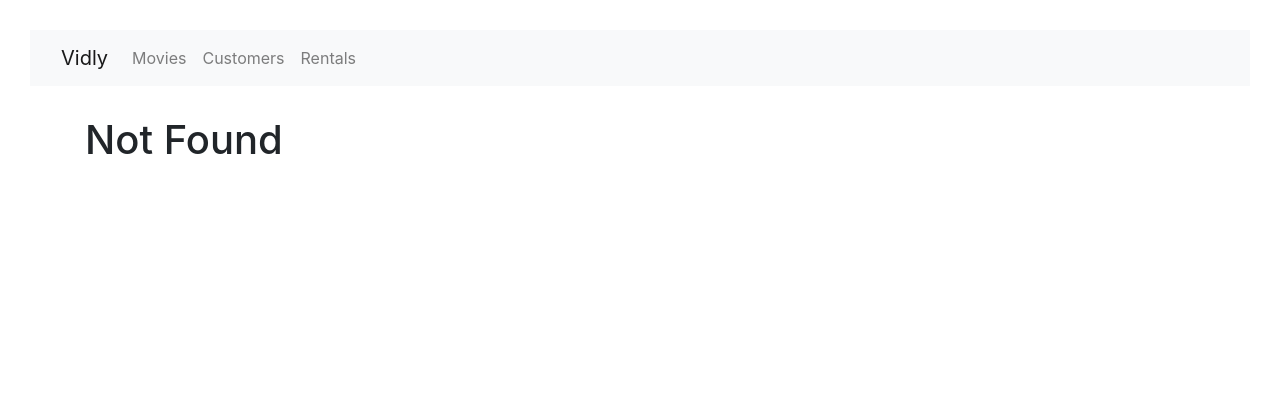
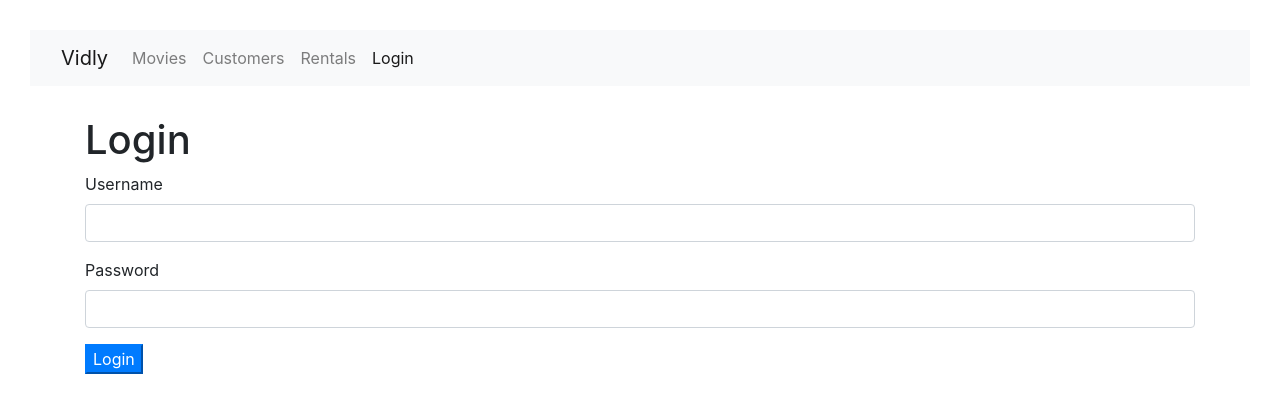
Before and after one commit to ivanrasgido/Curso-React, a React (Create React App) app: page /login in a window 1280 px wide. Before the commit this address led to /not-found. Shown: the top 412 px of the page. Built offline with nearby package versions, Linux system fonts and the light colour scheme.

Commit message:
Ejercicios de la unidad 7

```diff
--- a/package.json
+++ b/package.json
@@ -8,11 +8,12 @@
     "@testing-library/user-event": "^12.8.3",
     "bootstrap": "^4.1.1",
     "font-awesome": "^4.7.0",
+    "joi-browser": "^13.4.0",
     "lodash": "^4.17.10",
     "prop-types": "^15.6.2",
     "react": "^17.0.2",
     "react-dom": "^17.0.2",
-    "react-router-dom": "^4.3.1",
+    "react-router-dom": "^5.2.0",
     "react-scripts": "4.0.3",
     "web-vitals": "^1.1.1"
   },
--- a/src/App.js
+++ b/src/App.js
@@ -4,9 +4,11 @@ import Movies from './components/movies';
 import Customers from './components/customers';
 import NotFound from './components/notFound';
 import Rentals from './components/rentals';
-import './App.css';
 import NavBar from './components/navBar';
 import MovieForm from './components/movieForm';
+import LoginForm from './components/loginForm';
+import './App.css';
+
 
 class App extends Component{
   render(){
@@ -16,6 +18,7 @@ class App extends Component{
       <NavBar />
             <main className="container">
               <Switch>
+                <Route path="/login" component={LoginForm}/>
                 <Route path="/movies/:id" component={MovieForm}/>
                 <Route path="/movies" component={Movies}></Route>
                 <Route path="/customers" component={Customers}></Route>
--- /dev/null
+++ b/src/components/common/form.jsx
@@ -0,0 +1,66 @@
+import React, { Component } from 'react'
+import Joi from 'joi-browser';
+import Input from './input';
+
+class Form extends Component {
+    state = {
+
+     };
+
+     validate = () =>{
+        const options = { abortEarly: false};
+        const { error } = Joi.validate(this.state.data , this.schema, options);
+        if(!error) return null ;
+
+        const errors = {} ;
+        for( let item of error.details)
+            errors[item.path[0]] = item.message;
+        return errors;
+
+
+    };
+    validateProperty = ({ name , value }) => {
+
+            const obj = { [name]:value };
+            const schema = { [name]:this.schema[name]}
+            const { error} =Joi.validate(obj , schema, { abortEarly: false })
+
+            return error ? error.details[0].message:null;
+
+        };
+
+        handleChange = ({ currentTarget: input}) => {
+
+            const errors = {...this.state.errors};
+            const errorMessage = this.validateProperty(input);
+            if(errorMessage) errors[input.name] = errorMessage;
+            else delete errors[input.name];
+
+
+            const data = {...this.state.data};
+            data[input.name] = input.value;
+            this.setState({ data , errors });
+        }
+
+        renderButton(label) {
+            return <button disabled={this.validate()} className="btn-primary">{label}</button>;
+        };
+
+        renderInput(name , label , type = "text"){
+
+            const { data ,errors } = this.state;
+
+            return (
+                <Input
+                type={type}
+                name={name}
+                value={data[name]}
+                label={label}
+                onChange={this.handleChange}
+                error={errors[name]}
+                />
+            );
+        }
+}
+
+export default Form;
--- /dev/null
+++ b/src/components/common/input.jsx
@@ -0,0 +1,20 @@
+import React from 'react';
+
+const Input = ({ name , label ,  error, ...rest }) => {
+    return (
+
+    <div className="form-group">
+        <label htmlFor={name}>{label} </label>
+    <input
+    {...rest}
+    id={name}
+    name={name}
+    className="form-control"/>
+
+    {error && <div className="alert alert-danger">{error}</div>}
+    </div>
+
+    );
+}
+
+export default Input;
--- /dev/null
+++ b/src/components/loginForm.jsx
@@ -0,0 +1,62 @@
+import React, { Component } from 'react'
+import Joi from 'joi-browser';
+import Form from './common/form';
+
+class LoginForm extends Form {
+
+    // username = React.createRef();
+
+    // componentDidMount() {
+    //     this.username.current.focus();
+    // }
+    state = {
+        data: { username: '', password: ''},
+        errors: {
+
+        }
+    };
+
+    schema = {
+        username: Joi.string().required().label('Username'),
+        password: Joi.string().required().label('Password')
+    };
+
+
+    handleSubmit = e => {
+        e.preventDefault();
+
+        const errors = this.validate();
+
+        this.setState({ errors: errors || {} });
+
+        if(errors) return;
+
+        this.doSubmit();
+    };
+
+    doSubmit = () => {
+        //Call the server
+        console.log('Submitted');
+    };
+
+
+
+
+    render() {
+
+
+
+        return <div>
+            <h1>Login</h1>
+            <form onSubmit={this.handleSubmit}>
+
+                {this.renderInput('username','Username')}
+                {this.renderInput('password','Password' , 'password')}
+
+                {this.renderButton("Login")}
+            </form>
+        </div>;
+    }
+}
+
+export default LoginForm;
--- a/src/components/navBar.jsx
+++ b/src/components/navBar.jsx
@@ -19,6 +19,9 @@ const navBar = () => {
                             <li className="nav-item">
                                 <NavLink className="nav-link" to="/rentals">Rentals</NavLink>
                             </li>
+                            <li className="nav-item">
+                                <NavLink className="nav-link" to="/login">Login</NavLink>
+                            </li>
                         </ul>
                     </div>
                 </div>
```
Also changed, not shown: 1 other file (tests, documents, lock files or other folders).
